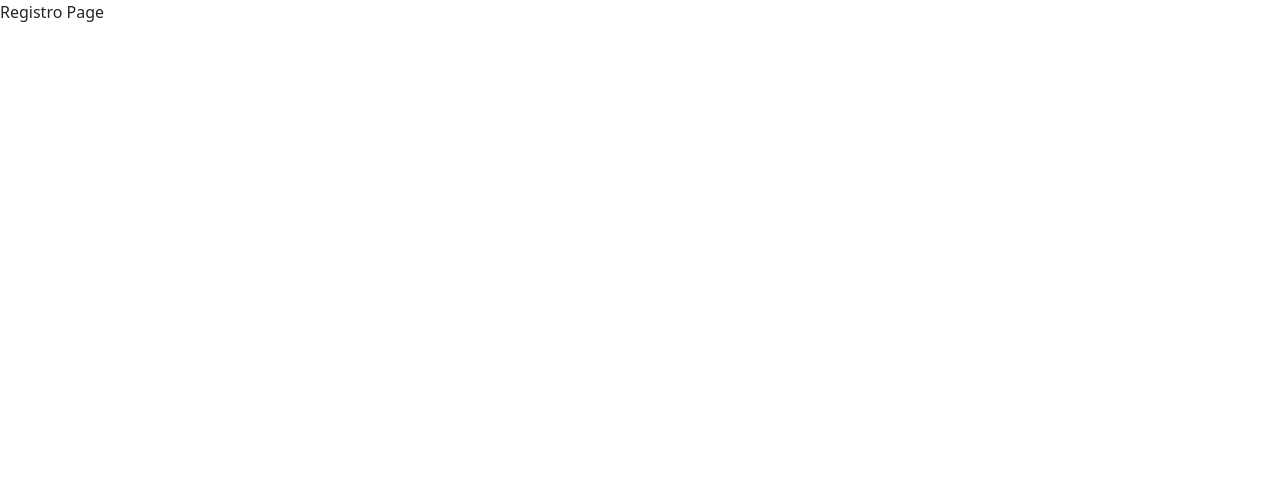
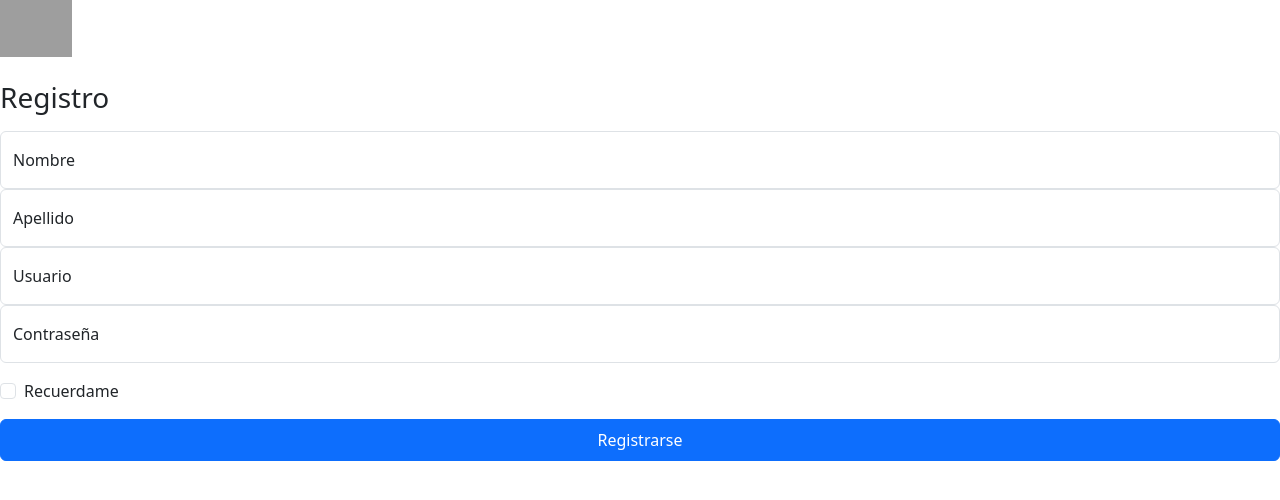
Before and after one commit to NicolasRojas1927/diambufront, a React (Vite) app: page /registro in a window 1280 px wide. Shown: the top 500 px of the page. Built offline with nearby package versions, Linux system fonts and the light colour scheme; grey boxes are pictures that could not be loaded.

Commit message:
Cambios en archivo Register

```diff
--- a/src/App.jsx
+++ b/src/App.jsx
@@ -2,6 +2,7 @@ import React from 'react';
 import { BrowserRouter as Router, Routes, Route } from 'react-router-dom';
 import MainMenu from './MainMenu';  // Ajusta la ruta según tu proyecto
 import Login from './Login';        // Importa el componente de Login
+import Register from './Register';
 
 function App() {
   return (
@@ -10,7 +11,7 @@ function App() {
         <Route path="/" element={<MainMenu />} />
         <Route path="/login" element={<Login />} />
         {/* Otras rutas, como Registro o Contáctenos */}
-        <Route path="/registro" element={<div>Registro Page</div>} />
+        <Route path="/registro" element={<Register />} />
         <Route path="/contactenos" element={<div>Contáctenos Page</div>} />
       </Routes>
     </Router>
--- a/src/Register.jsx
+++ b/src/Register.jsx
@@ -5,8 +5,22 @@ function Register() {
     const [email, setEmail] = useState('');
     const [password, setPassword] = useState('');
 
-    const handleSubmit = (e) => {
+    const handleSubmit = async(e) => {
         e.preventDefault();
+
+        try {
+            const response = await fetch('https://diambupark-back.vercel.app/api/users', {
+                method: 'POST',
+                headers: {
+                    'Content-Type': 'application/json',
+                },
+                body: JSON.stringify(RegisterData),
+            });
+
+            const data = await response.json();
+        } catch (error) {
+            console.error('Error de conexión:', error);
+        }
     }
 
     const RegisterData = {
@@ -15,19 +29,7 @@ function Register() {
         password: password
     };
 
-    try {
-        const response = await fetch('', {
-            method: 'POST',
-            headers: {
-                'Content-Type': 'application/json',
-            },
-            body: JSON.stringify(RegisterData),
-        });
 
-        const data = await response.json();
-    } catch () {
-
-    }
 
     return (
 
@@ -49,18 +51,28 @@ function Register() {
                         placeholder="name@example.com"
                         onChange={(e) => setName(e.target.value)}
                     />
-                    <label htmlFor="floatingInput">Nombre Completo</label>
+                    <label htmlFor="floatingInput">Nombre</label>
+                </div>
+                <div className="form-floating">
+                    <input
+                        type="email"
+                        className="form-control"
+                        id="floatingInput"
+                        placeholder="name@example.com"
+                        onChange={(e) => setName(e.target.value)}
+                    />
+                    <label htmlFor="floatingInput">Apellido</label>
                 </div>
 
                 <div className="form-floating">
                     <input
                         type="email"
                         className="form-control"
-                        id="floatingInput"
+                        id="floatingInput2"
                         placeholder="name@example.com"
                         onChange={(e) => setEmail(e.target.value)}
                     />
-                    <label htmlFor="floatingInput">Usuario</label>
+                    <label htmlFor="floatingInput3">Usuario</label>
                 </div>
                 <div className="form-floating">
                     <input
```
